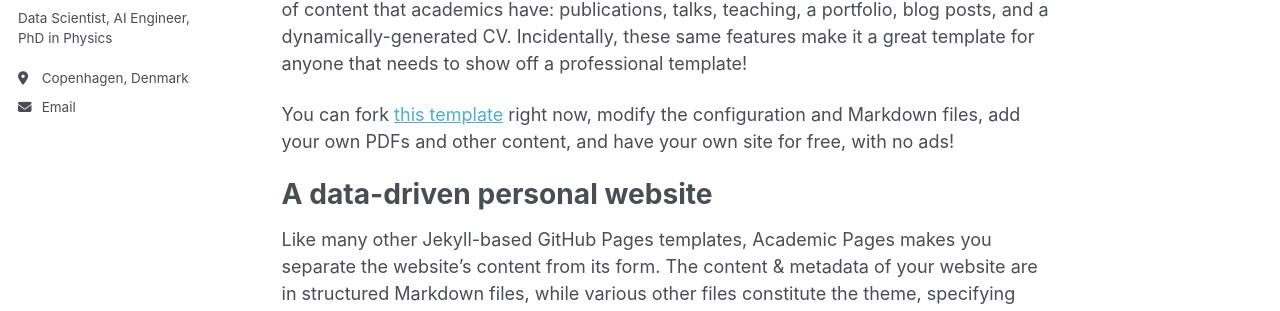
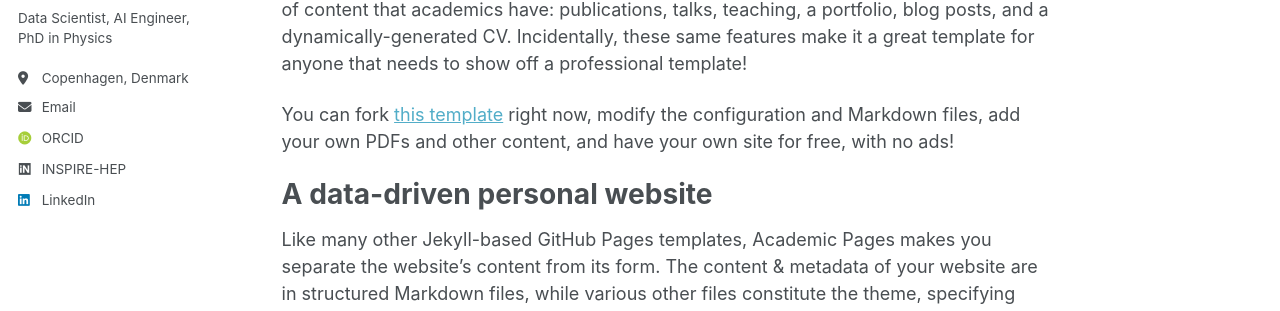
Before and after one commit to Jackson00Han/Jackson00Han.github.io, a Jekyll site: the page built from _pages/about.md, in a window 1280 px wide. Shown: the part 308-619 px from the top of the page. Built offline with Jekyll 4.4.1, drawn with Linux system fonts in a browser that asks for light colours; some web fonts are replaced; a script that is not in the unit is left out; part of the change alters nothing that is shown.

Commit message:
add webs

```diff
--- a/_config.yml
+++ b/_config.yml
@@ -36,9 +36,9 @@ author:
   academia         : # URL
   arxiv            : # URL - Update with the correct link to your profile
   googlescholar    : #"https://scholar.google.com/citations?user=PS_CX0AAAAAJ"
-  inspire-hep      : # URL
+  inspire-hep      : "https://inspirehep.net/authors/1703352"
   impactstory      : # URL
-  orcid            : #"https://orcid.org/yourorcidurl"
+  orcid            : "https://orcid.org/0000-0002-4142-266X"
   semantic         : # URL
   pubmed           : #"https://www.ncbi.nlm.nih.gov/pubmed/?term=john+snow"
   researchgate     : # URL
@@ -63,7 +63,7 @@ author:
   keybase          : # Username
   instagram        : # Username
   lastfm           : # Username
-  linkedin         : # Username
+  linkedin         : "https://www.linkedin.com/in/jackson-sz-han/"
   mastodon         : # URL
   medium           : # URL
   pinterest        : # Username
```
